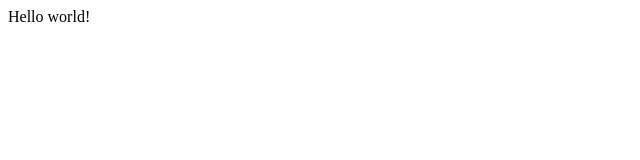
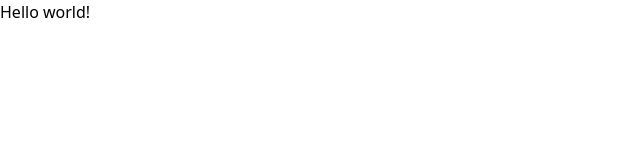
Before and after one commit to didierpg/event-booster-app, a Next.js app: page / in a window 1280 px wide. Shown: the top 160 px of the page, without its empty margins (0-640 px from the left). Built offline with nearby package versions, Linux system fonts and the light colour scheme.

Commit message:
style: add `globals.css`

```diff
--- /dev/null
+++ b/src/app/globals.css
@@ -0,0 +1,4 @@
+@import "tailwindcss";
+
+@theme {
+}
--- a/src/app/layout.tsx
+++ b/src/app/layout.tsx
@@ -1,4 +1,5 @@
 import type { Metadata } from 'next'
+import './globals.css'
 
 export const metadata: Metadata = {
   title: 'Create Next App',
```
